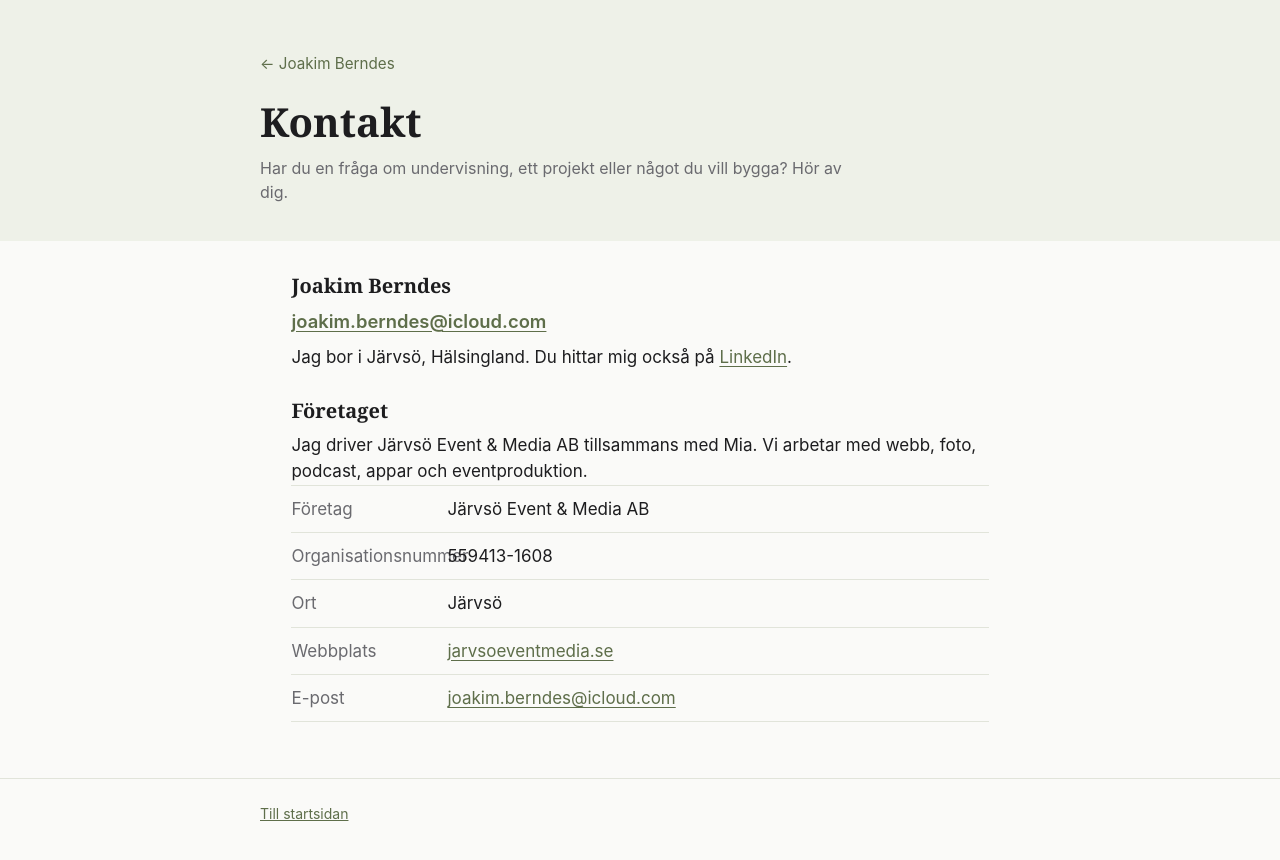
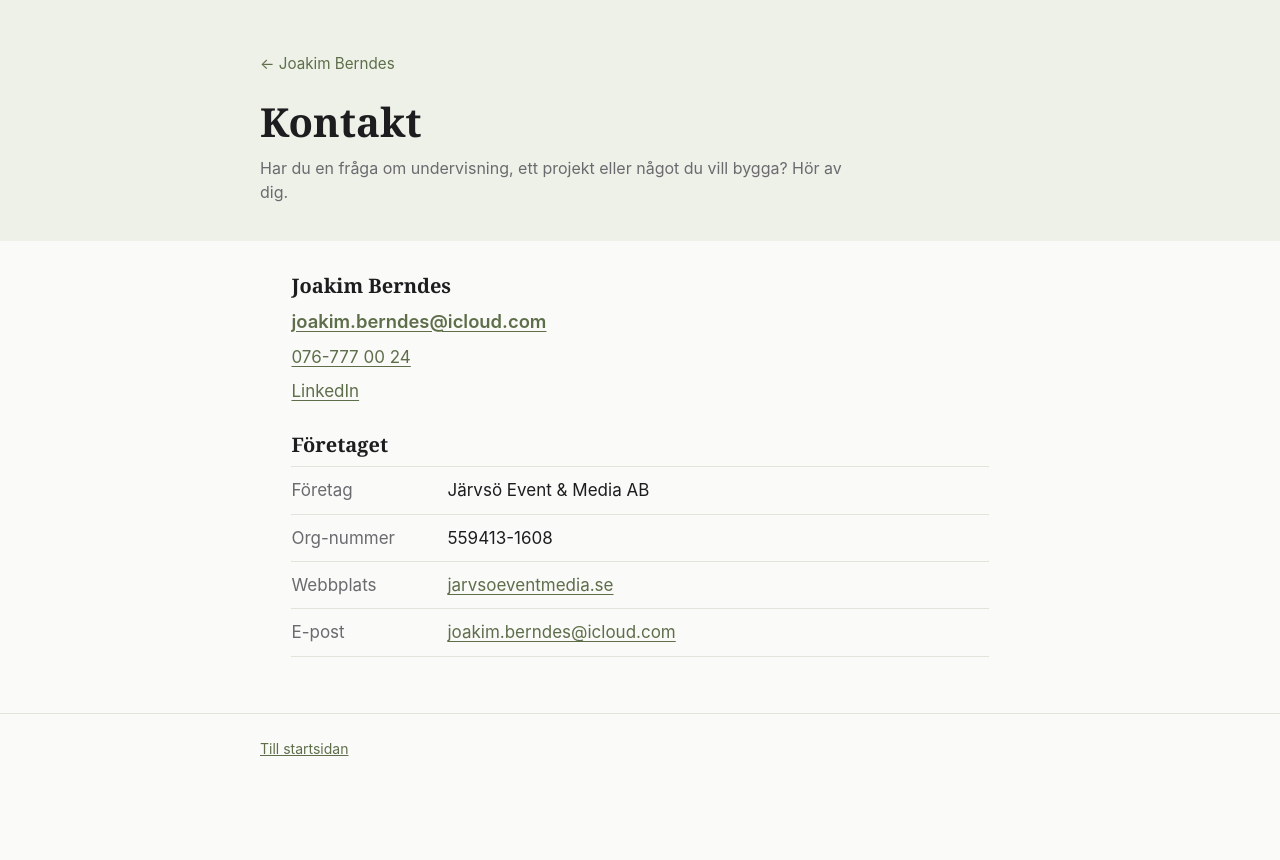
Before and after one commit to jberndes/jberndes.github.io, a Jekyll site: the page built from kontakt/index.html, in a window 1280 px wide. Shown: the top 860 px of the page. Built offline with Jekyll 4.4.1, drawn with Linux system fonts in a browser that asks for light colours.

Commit message:
Kontakt: mobil, förenklat företagsavsnitt
Co-Authored-By: Claude Sonnet 5.5 <noreply@anthropic.com>
Claude-Session: https://claude.ai/code/session_01EHEf1UELdVEwTeZb2owzdv

```diff
--- a/kontakt/index.html
+++ b/kontakt/index.html
@@ -94,14 +94,13 @@
     <div class="inre kontakt">
       <h2>Joakim Berndes</h2>
       <p class="epost"><a href="mailto:joakim.berndes@icloud.com">joakim.berndes@icloud.com</a></p>
-      <p>Jag bor i Järvsö, Hälsingland. Du hittar mig också på <a href="https://www.linkedin.com/in/jberndes/" target="_blank" rel="noopener">LinkedIn<span class="dold"> (öppnas i ny flik)</span></a>.</p>
+      <p class="tel"><a href="tel:+46767770024">076-777 00 24</a></p>
+      <p><a href="https://www.linkedin.com/in/jberndes/" target="_blank" rel="noopener">LinkedIn<span class="dold"> (öppnas i ny flik)</span></a></p>
 
       <h2>Företaget</h2>
-      <p>Jag driver Järvsö Event &amp; Media AB tillsammans med Mia. Vi arbetar med webb, foto, podcast, appar och eventproduktion.</p>
       <dl>
         <div><dt>Företag</dt><dd>Järvsö Event &amp; Media AB</dd></div>
-        <div><dt>Organisationsnummer</dt><dd>559413-1608</dd></div>
-        <div><dt>Ort</dt><dd>Järvsö</dd></div>
+        <div><dt>Org-nummer</dt><dd>559413-1608</dd></div>
         <div><dt>Webbplats</dt><dd><a href="https://jarvsoeventmedia.se" target="_blank" rel="noopener">jarvsoeventmedia.se<span class="dold"> (öppnas i ny flik)</span></a></dd></div>
         <div><dt>E-post</dt><dd><a href="mailto:joakim.berndes@icloud.com">joakim.berndes@icloud.com</a></dd></div>
       </dl>
```
